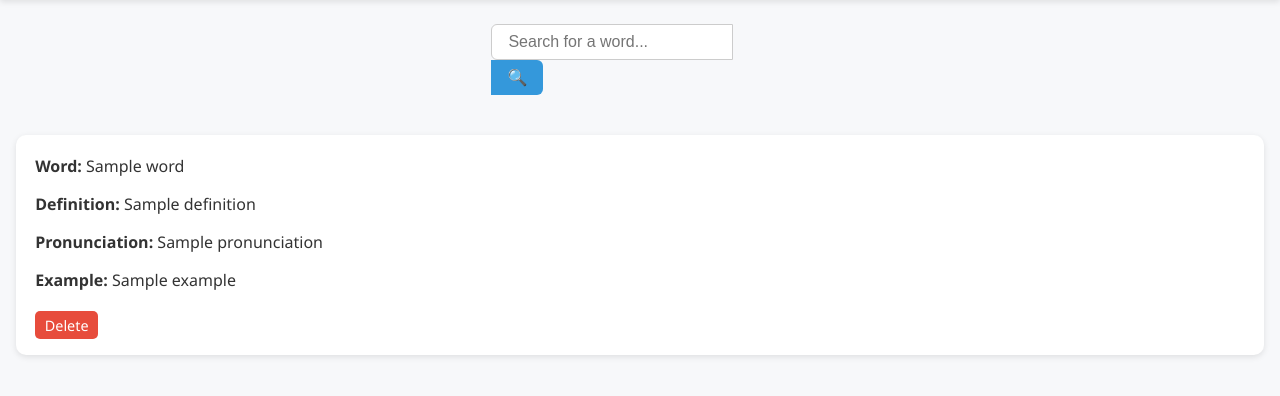
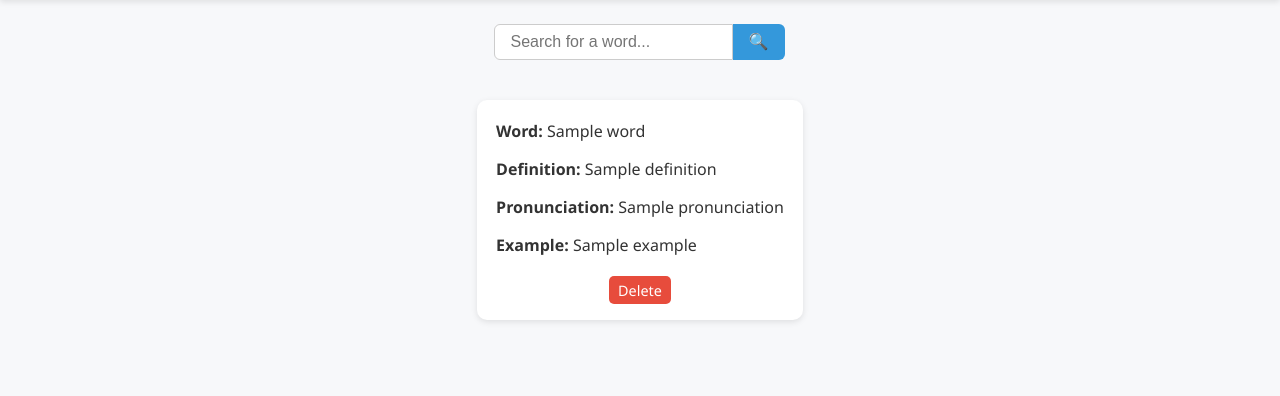
Before and after one commit to kamoM312/TCG-Final-Project, a Node server app: template frontend/user/views/index.ejs in a window 1280 px wide. Shown: the part 97-493 px from the top of the page. Run offline with Node 20, Linux system fonts and the light colour scheme; the template is opened without the code that fills it: most values are stand-ins (such as "Sample title", 1, 10 or a date in 2020).

Commit message:
styling changes

```diff
--- a/frontend/administrator/public/main.css
+++ b/frontend/administrator/public/main.css
@@ -283,6 +283,11 @@ button:hover, .delete-btn:hover {
   background-color: #d62828;
 }
 
+.delete-all {
+  display: flex;
+  justify-content: center;
+}
+
 /* ===== Error Messages ===== */
 .error {
   color: #ff5252;
--- a/frontend/administrator/views/users.ejs
+++ b/frontend/administrator/views/users.ejs
@@ -53,7 +53,7 @@
       <p>No users found.</p>
     <% } %>
 
-    <form method="POST" action="/admin/deleteUsers" onsubmit="return confirmDeleteAll()">
+    <form method="POST" action="/admin/deleteUsers" onsubmit="return confirmDeleteAll()" class="delete-all">
       <button type="submit" class="danger-btn">Delete All Users</button>
     </form>
   </main>
--- a/frontend/administrator/views/wordBank.ejs
+++ b/frontend/administrator/views/wordBank.ejs
@@ -45,7 +45,7 @@
       <p>No words found in the Wordbank.</p>
     <% } %>
 
-    <form method="POST" action="/admin/deleteWordbank">
+    <form method="POST" action="/admin/deleteWordbank" class="delete-all">
       <button type="submit" class="danger-btn">Clear Entire Wordbank</button>
     </form>
   </main>
--- a/frontend/user/public/main.css
+++ b/frontend/user/public/main.css
@@ -55,6 +55,9 @@ body.light-body {
 /* ============================
    Search Section
 ============================ */
+.search {
+  display: flex;
+}
 .search-section {
   display: flex;
   justify-content: center;
@@ -88,6 +91,10 @@ body.light-body {
 /* ============================
    Word Cards
 ============================ */
+.content {
+  display: flex;
+  justify-content: center;
+}
 .word-results {
   display: grid;
   grid-template-columns: repeat(auto-fit, minmax(280px, 1fr));
@@ -116,6 +123,7 @@ body.light-body {
   margin-top: 0.5rem;
   display: flex;
   gap: 0.5rem;
+  justify-content: center;
 }
 
 .add-btn, .delete-btn {
@@ -131,6 +139,7 @@ body.light-body {
 .add-btn {
   background-color: #2ecc71;
   color: white;
+  align-self: center;
 }
 
 .add-btn:hover {
--- a/frontend/user/views/index.ejs
+++ b/frontend/user/views/index.ejs
@@ -16,7 +16,7 @@
 
   <!-- Search Section -->
   <section class="search-section">
-    <form method="POST" action="/search" id="searchForm" onsubmit="return false;">
+    <form method="POST" action="/search" id="searchForm" onsubmit="return false;" class="search">
       <input class="search-input" type="text" name="word" placeholder="Search for a word..." required />
       <button class="search-btn" type="submit">🔍</button>
     </form>
--- a/frontend/user/views/index2.ejs
+++ b/frontend/user/views/index2.ejs
@@ -14,7 +14,7 @@
 
 <!-- Search Section -->
 <section class="search-section">
-  <form method="POST" action="/search" id="searchForm" onsubmit="return false;">
+  <form method="POST" action="/search" id="searchForm" onsubmit="return false;" class="search">
     <input
       class="search-input"
       type="text"
```
